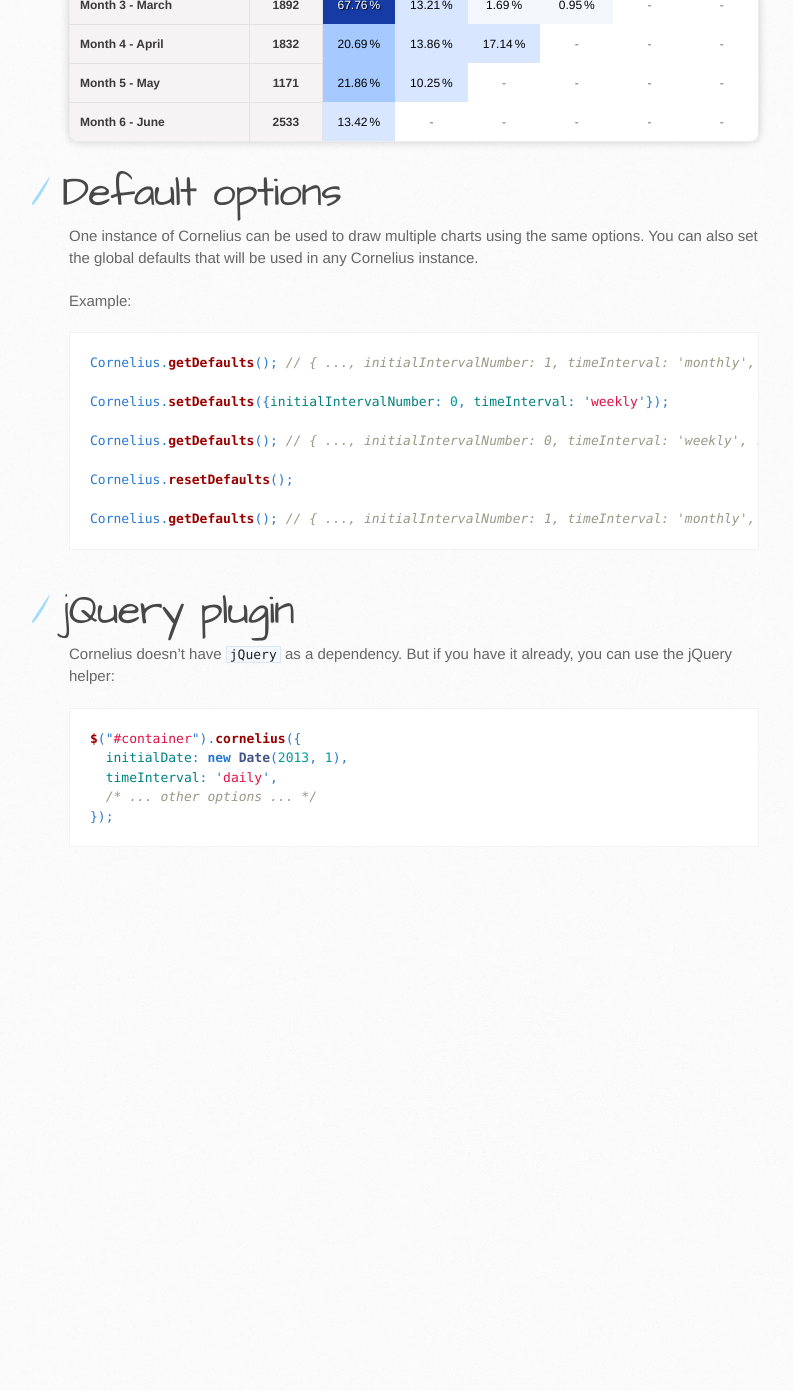
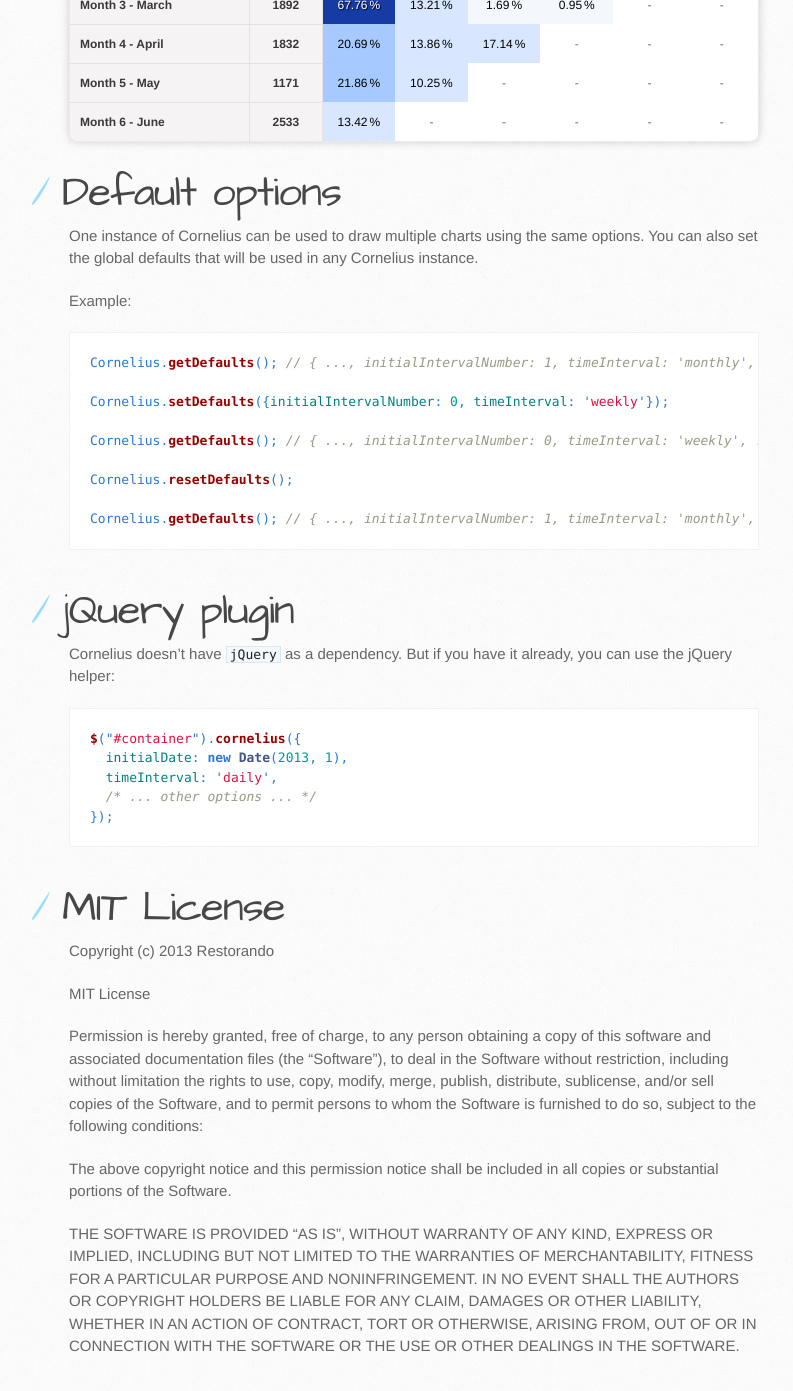
Before and after one commit to restorando/cornelius, a Jekyll site: the page built from index.md, in a window 1280 px wide and 1400 px high, scrolled down 6350 px. Shown: the top 1391 px of the window, without its empty margins (101-894 px from the left). Built offline with Jekyll 4.4.1, drawn with Linux system fonts in a browser that asks for light colours; before the commit the page ends 7250 px from its top, so only the background shows below that.

Commit message:
add license

```diff
--- a/_layouts/default.html
+++ b/_layouts/default.html
@@ -25,6 +25,8 @@
         <h2>A Cohort Visualization library for the browser</h2>
         <img class="cornelius" src="images/cornelius.gif" />
         <a href="https://github.com/restorando/cornelius" class="button"><small>View project on</small>GitHub</a>
+        <iframe src="http://ghbtns.com/github-btn.html?user=restorando&repo=cornelius&type=watch&count=true"
+        allowtransparency="true" frameborder="0" scrolling="0" width="110" height="20"></iframe>
       </div>
     </header>
 
--- a/index.md
+++ b/index.md
@@ -237,3 +237,29 @@
   /* ... other options ... */
 });
 {% endhighlight %}
+
+# MIT License
+
+Copyright (c) 2013 Restorando
+
+MIT License
+
+
+Permission is hereby granted, free of charge, to any person obtaining
+a copy of this software and associated documentation files (the
+"Software"), to deal in the Software without restriction, including
+without limitation the rights to use, copy, modify, merge, publish,
+distribute, sublicense, and/or sell copies of the Software, and to
+permit persons to whom the Software is furnished to do so, subject to
+the following conditions:
+
+The above copyright notice and this permission notice shall be
+included in all copies or substantial portions of the Software.
+
+THE SOFTWARE IS PROVIDED "AS IS", WITHOUT WARRANTY OF ANY KIND,
+EXPRESS OR IMPLIED, INCLUDING BUT NOT LIMITED TO THE WARRANTIES OF
+MERCHANTABILITY, FITNESS FOR A PARTICULAR PURPOSE AND
+NONINFRINGEMENT. IN NO EVENT SHALL THE AUTHORS OR COPYRIGHT HOLDERS BE
+LIABLE FOR ANY CLAIM, DAMAGES OR OTHER LIABILITY, WHETHER IN AN ACTION
+OF CONTRACT, TORT OR OTHERWISE, ARISING FROM, OUT OF OR IN CONNECTION
+WITH THE SOFTWARE OR THE USE OR OTHER DEALINGS IN THE SOFTWARE.
--- a/javascripts/cornelius.js
+++ b/javascripts/cornelius.js
@@ -29,12 +29,12 @@
 
         rawNumberOnHover: true,
 
-        initialMonth: 1,
+        initialIntervalNumber: 1,
 
         classPrefix: 'cornelius-',
 
         formatHeaderLabel: function(i) {
-            return i === 0 ? this.labels.people : (this.initialMonth - 1 + i).toString();
+            return i === 0 ? this.labels.people : (this.initialIntervalNumber - 1 + i).toString();
         },
 
         formatDailyLabel: function(date, i) {
--- a/stylesheets/stylesheet.css
+++ b/stylesheets/stylesheet.css
@@ -155,10 +155,17 @@
 }
 header a.button {
   position: absolute;
-  right: 0;
+  right: 30px;
   top: 0;
   background: transparent url(../images/github-button.png) 0 0 no-repeat;
 }
+
+.inner iframe {
+  position: absolute;
+  right: 58px;
+  bottom: 38px;
+}
+
 aside a.button {
   width: 138px;
   padding-left: 64px;
```
